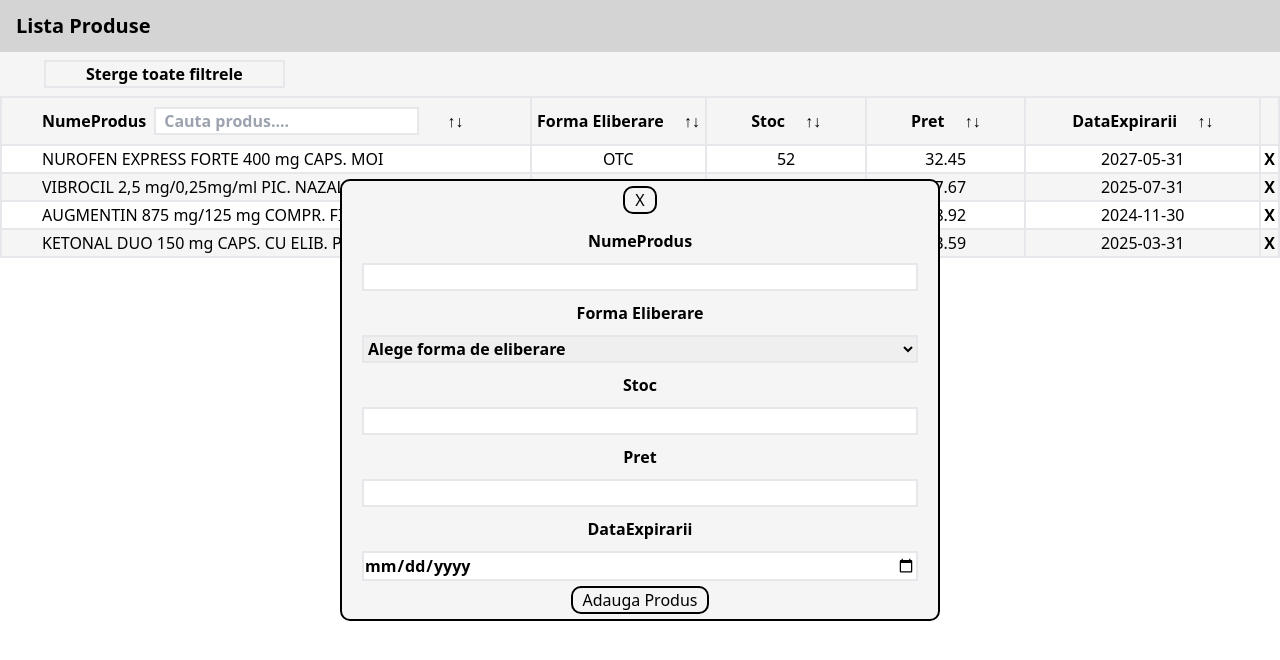
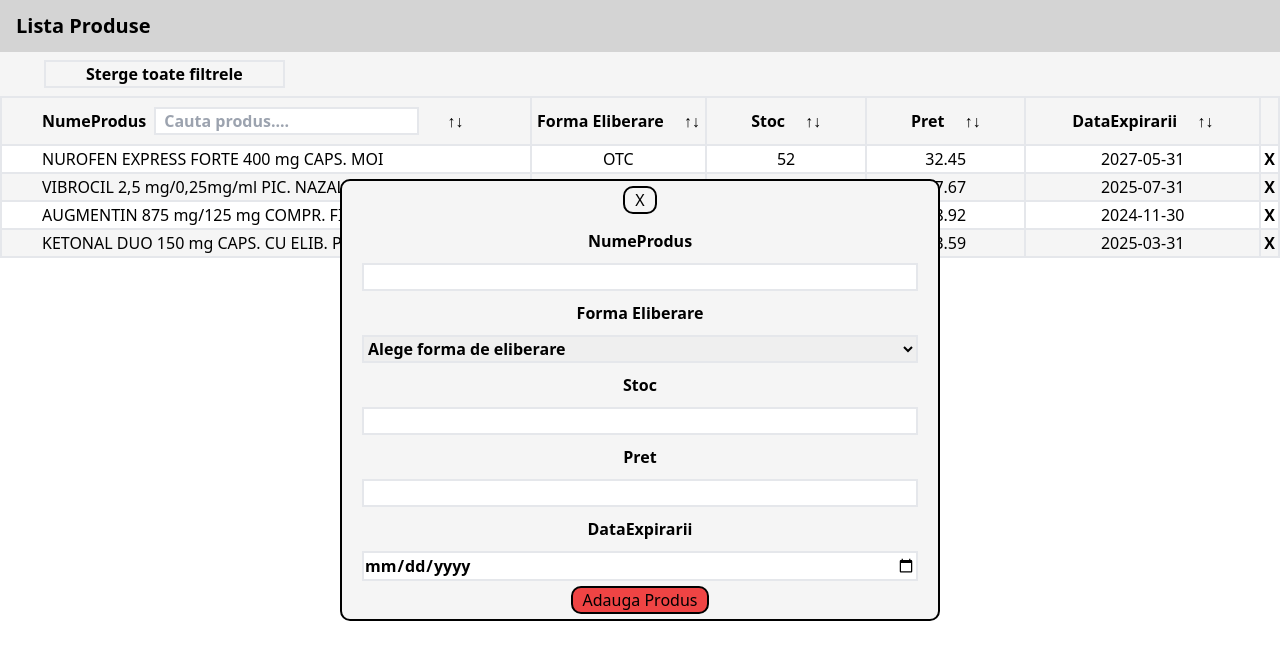
Before and after one commit to AleBarboni/React-Project, a React (Vite) app: page / in a window 1280 px wide. Both pictures are taken after a click on the button "Intrare Noua". Shown: the top 660 px of the page. Built offline with nearby package versions, Linux system fonts and the light colour scheme.

Commit message:
rezolvare probleme

```diff
--- a/src/Components/AddNewProductModal.jsx
+++ b/src/Components/AddNewProductModal.jsx
@@ -1,4 +1,4 @@
-import { useState } from "react";
+import { useState, useMemo } from "react";
 import data from "./data";
 
 function AddNewProductModal(props) {
@@ -8,6 +8,10 @@
   const [pret, setPret] = useState('');
   const [dataExpirarii, setDataExpirarii] = useState('');
   const [errorMessage, setErrorMessage] = useState("");
+
+  const handleOnEliberareChange = (event) => {
+    setEliberare(event.target.value)
+  }
 
   const handleOnChangeNumeProdus = (event) => {
     setNumeProdus(event.target.value);
@@ -25,6 +29,8 @@
     setDataExpirarii(event.target.value);
   };
 
+  //TODO defaultState nu indica o actiune, l-as numi resetFormState
+  //sau reset to defaultState
   const defaultState = () => {
     setNumeProdus('');
     setEliberare('');
@@ -33,40 +39,37 @@
     setDataExpirarii('');
   };
 
+  //TODO transfer are cumva sens, dar la final el de fapt face addNewProduct, asa ca
+  // l-as redenumi astfel
   const transferValue = (event) => {
     event.preventDefault();
 
     const product = {
       numeProdus,
       eliberare,
-        eliberare,
       pret,
       dataExpirarii
     };
 
+    //TODO redenumeste acest prop fiindca func nu este suficient de descriptiv
     props.func(product);
     defaultState();
   }
 
-    {/*const errorMessageText = () => {
-      setErrorMessage("Nici un camp nu poate fi gol")
-    };
+  const isValid = (value) => value !== "";
 
-    function AddProductButton () {
-      if (numeProdus || eliberare || eliberare || pret || dataExpirarii === ""){
+  const isFormButtonEnabled = useMemo(() => {
+    //TODO in cazul in care validarile difera in functie de tipul de date
+    //se vor adauga noi functii de tipul isValid
+    console.log(numeProdus,eliberare,pret,dataExpirarii)
+    //TODO de adaugat si stoc la validare
     return (
-            <button
-            onClick={errorMessageText}
-            type="button" disabled>Adauga Produs</button>
-        )} else if (numeProdus || eliberare || eliberare || pret || dataExpirarii === !""){
-          return (
-              <button
-                type="button"
-                onClick={transferValue}>Adauga Produs</button>
-          )
-      };
-    };
-  */}
+      isValid(numeProdus) &&
+      isValid(eliberare) &&
+      isValid(pret) &&
+      isValid(dataExpirarii)
+    );
+  }, [numeProdus,eliberare,pret,dataExpirarii]);
 
   return (
     <div
@@ -74,6 +77,7 @@
     >
       <div className="modal-body">
         <button
+          onClick={props.handleModalClose}
         >X
         </button>
         <div className="flex flex-col px-5 modal-content">
@@ -87,7 +91,7 @@
         </div>
         <div className="flex flex-col px-5 modal-content">
           <label>Forma Eliberare</label>
-            <select name="pets" id="pet-select" className='border-2 input-text'>
+          <select onChange={handleOnEliberareChange}name="pets" id="pet-select" className='border-2 input-text'>
             <option value="">Alege forma de eliberare</option>
             <option value="OTC">OTC</option>
             <option value="P6L">P6L</option>
@@ -123,8 +127,12 @@
         </div>
         <div>
           <button
+            disabled={!isFormButtonEnabled}
             type="button"
-                onClick={transferValue}>Adauga Produs</button>
+            className={isFormButtonEnabled ? "bg-green-500" : "bg-red-500"}
+            onClick={transferValue}>
+              Adauga Produs
+          </button>
         </div>
       </div>
     </div>
--- a/src/Components/TableData.jsx
+++ b/src/Components/TableData.jsx
@@ -21,6 +21,10 @@
 
   const handleOnModalOpen = () => {
     setShownAddProductModal(true);
+  };
+
+  const handleModalClose = () => {
+    setShownAddProductModal(false);
   };
 
   const addRows = (data) => {
@@ -92,7 +96,8 @@
             shownAddProductModal && (
               <AddNewProductModal
                 func={addRows}
-                />
+                handleModalClose={handleModalClose}
+              />
             )}
         </div>
       </div>
```
Lines whose indentation alone changed are shown as unchanged.
